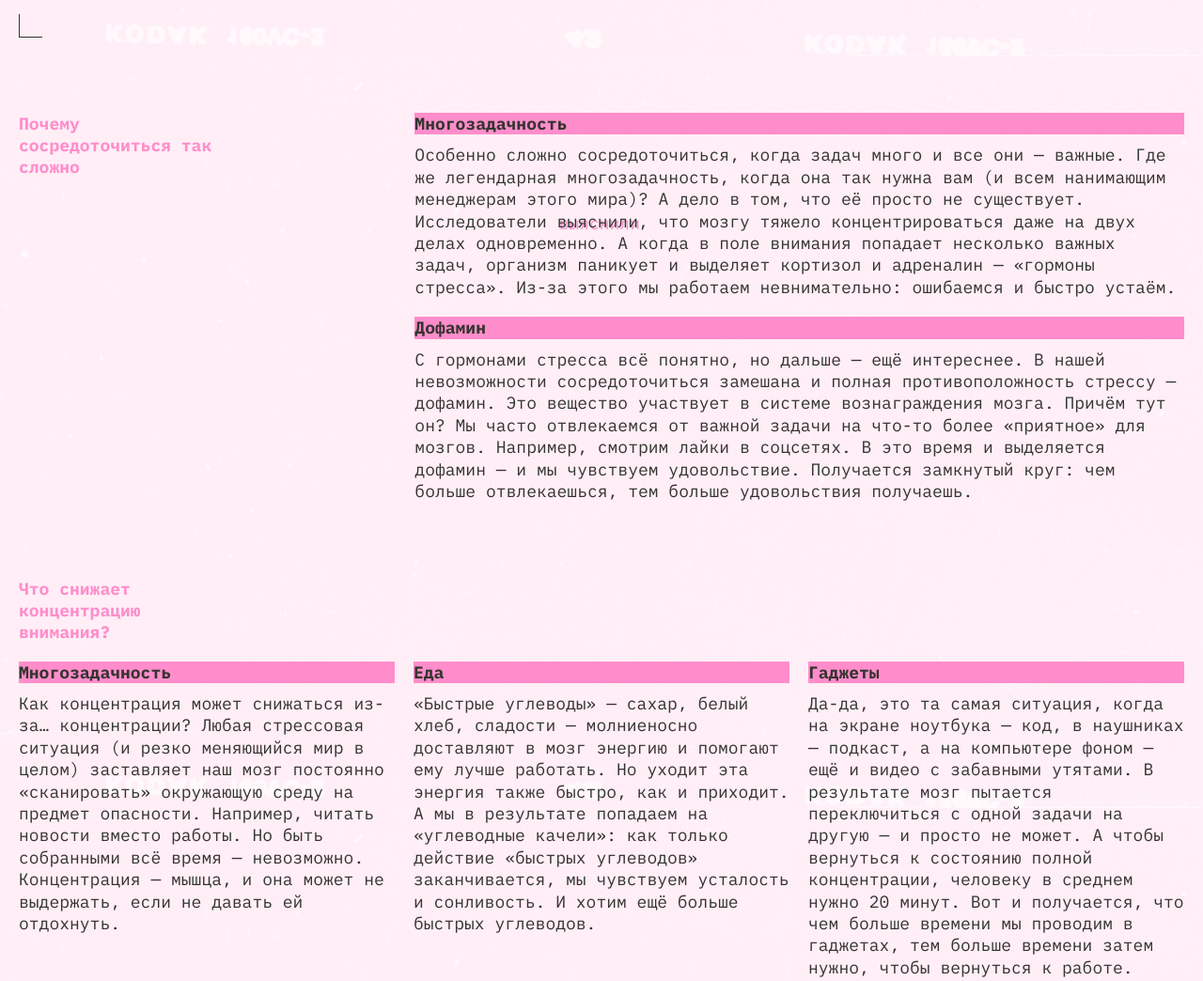
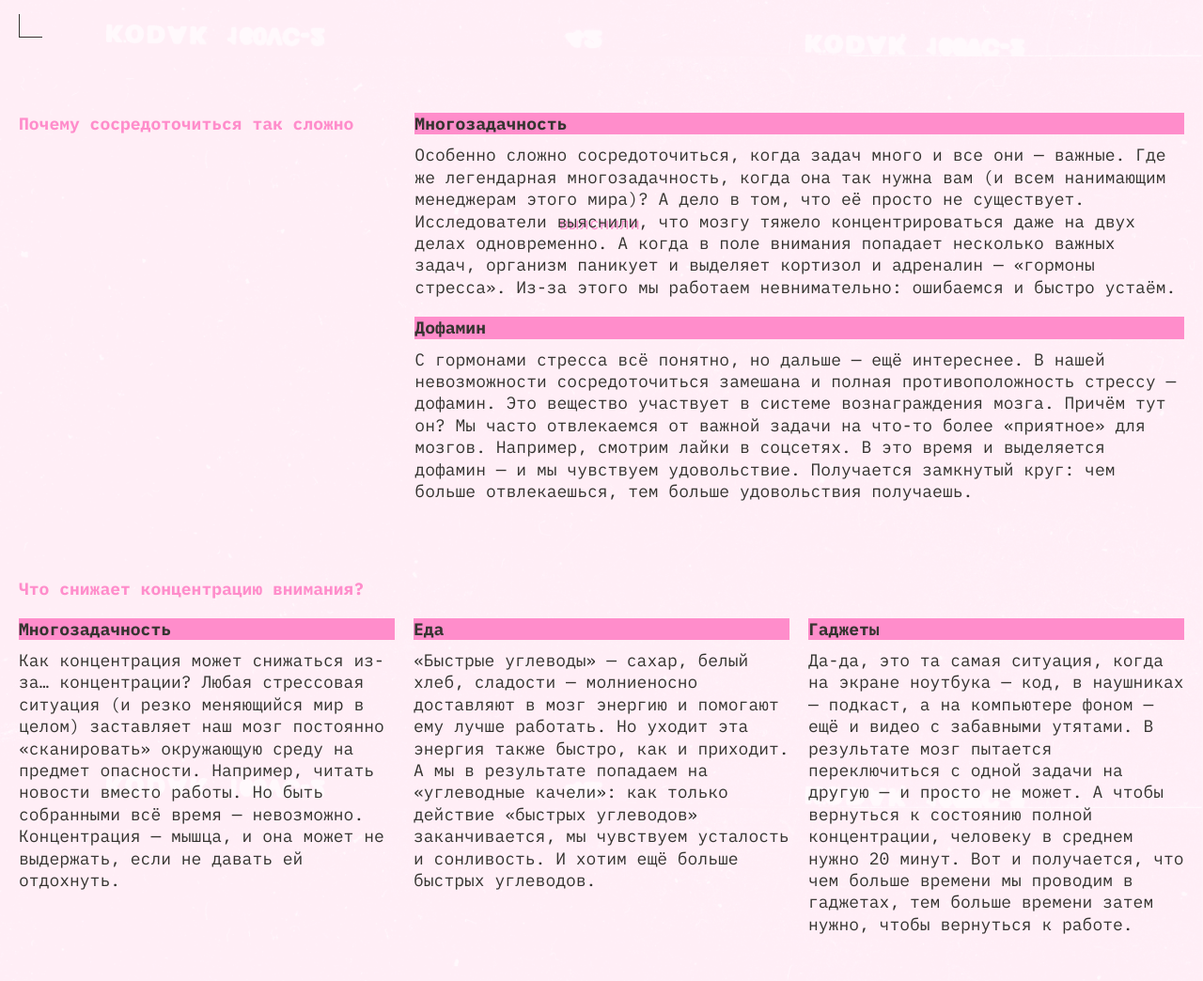
Before and after one commit to AlexPonomarevS/slozhno-sosredotochitsya, a plain HTML site: page index.html in a window 1280 px wide. Shown: the part 740-1784 px from the top of the page at 94% size. Drawn offline with Linux system fonts and the light colour scheme.

Commit message:
fixed 4 after review

```diff
--- a/styles/style.css
+++ b/styles/style.css
@@ -249,6 +249,9 @@
       "article-1 article-2 article-3";
     gap: 20px;
   }
+  .main__section__title:nth-child(1) {
+    max-width: none;
+  }
   .main__section__title:nth-child(2) {
     max-width: none;
     grid-area: title;
```
